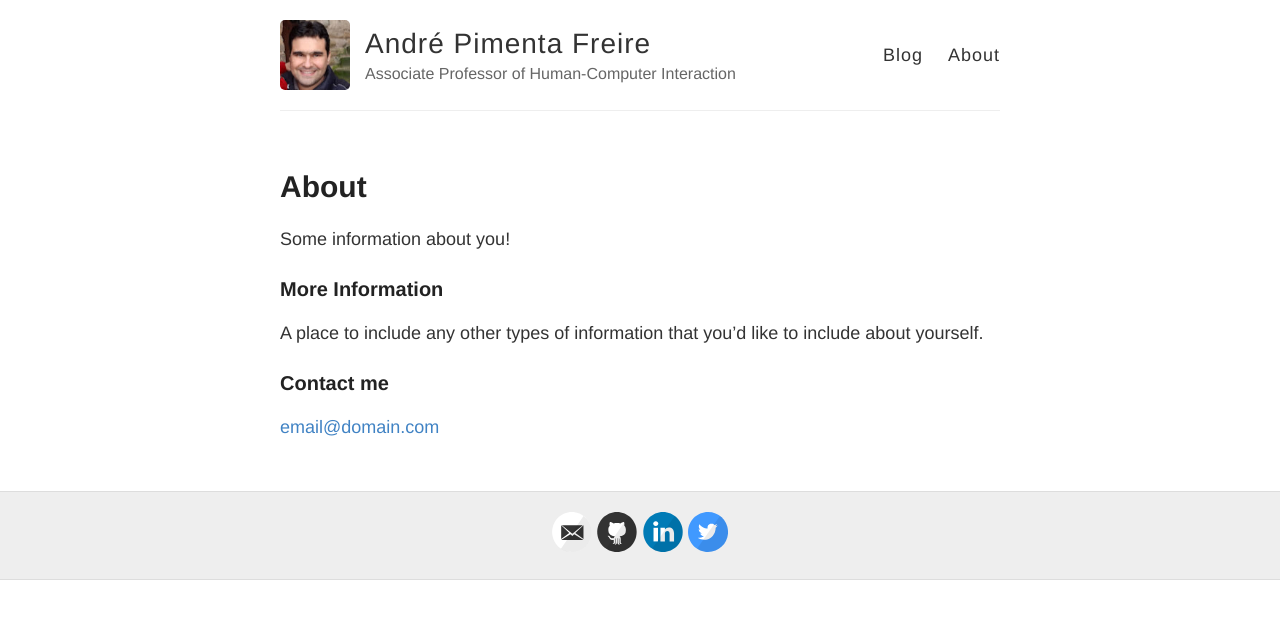
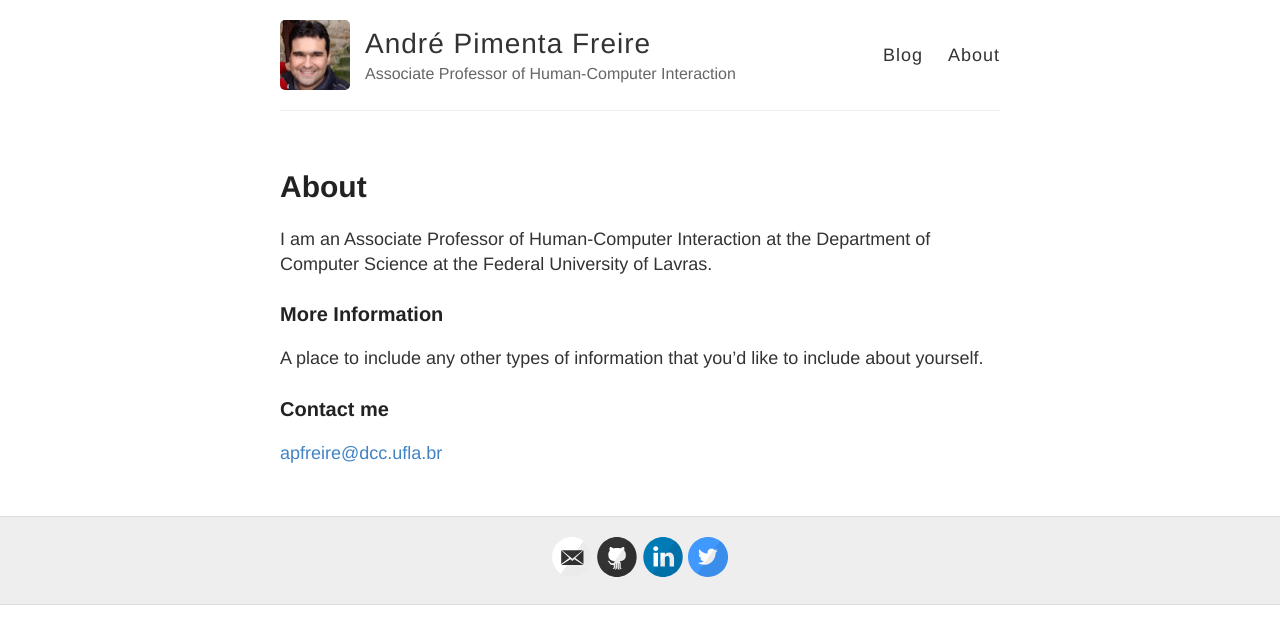
Before and after one commit to apfreire/apfreire.github.io, a Jekyll site: the page built from about.md, in a window 1280 px wide. Shown: the top 644 px of the page. Built offline with Jekyll 4.4.1, drawn with Linux system fonts in a browser that asks for light colours.

Commit message:
Update about.md

```diff
--- a/about.md
+++ b/about.md
@@ -4,12 +4,11 @@ title: About
 permalink: /about/
 ---
 
-Some information about you!
-
+I am an Associate Professor of Human-Computer Interaction at the Department of Computer Science at the Federal University of Lavras.
 ### More Information
 
 A place to include any other types of information that you'd like to include about yourself.
 
 ### Contact me
 
-[email@domain.com](mailto:email@domain.com)
+[apfreire@dcc.ufla.br](mailto:apfreire@dcc.ufla.br)
```
